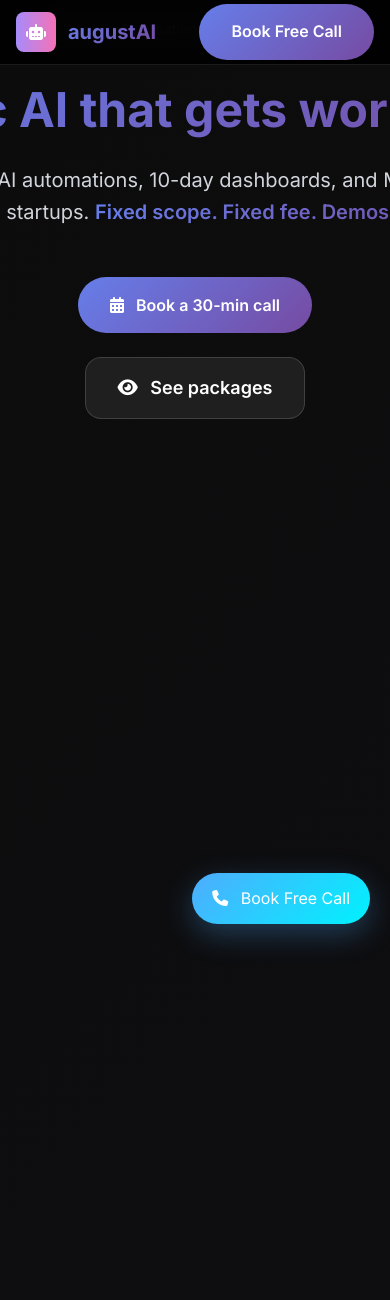
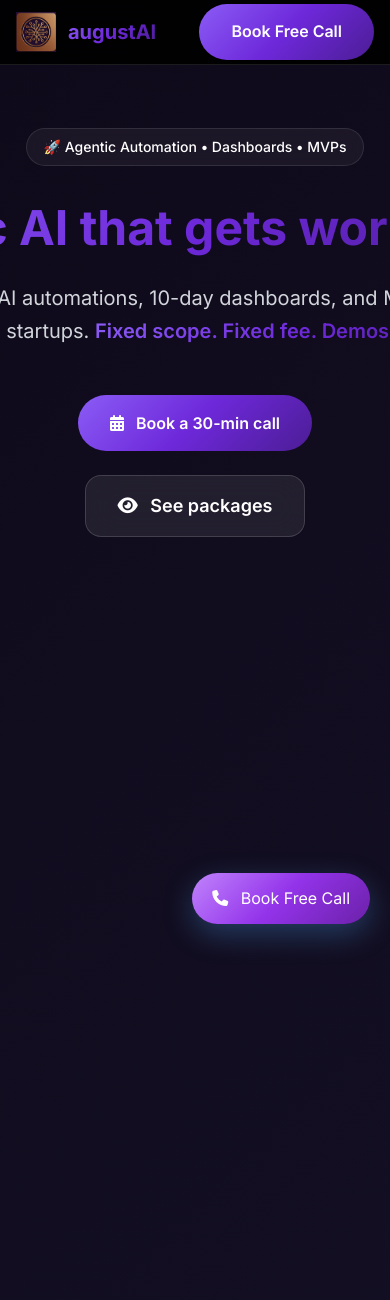
Before and after one commit to Nayab-zak/augustAI-wordpress, a PHP site: page / in a window 390 px wide; the page is wider, and only the part inside the window is pictured. Shown: the top 1300 px of that part. Run offline with PHP 8.4, Linux system fonts and the light colour scheme; data that the repository does not hold is empty.

Commit message:
Add secure configuration system with WordPress constants support theme and logo added

```diff
--- a/index.php
+++ b/index.php
@@ -7,10 +7,15 @@ require_once 'wp-config.php';
 <head>
     <meta charset="UTF-8">
     <meta name="viewport" content="width=device-width, initial-scale=1.0">
-    <title>augustAI — Agentic AI that gets work done</title>
+    <title>augustAI — Agentic AI that gets work done | Automation, Dashboards & MVPs</title>
     <meta name="description" content="We build agentic automations, dashboards in 10 days, and MVPs in 30 for SMEs and startups. Fixed scope. Fixed fee. Demos in week one.">
     <meta name="keywords" content="AI automation, agentic AI, dashboards, MVPs, Python automation, business intelligence">
     <meta name="author" content="augustAI">
+
+    <!-- Favicon -->
+    <link rel="icon" type="image/png" href="assets/augustai_logo_only.png">
+    <link rel="shortcut icon" href="assets/augustai_logo_only.png">
+    <link rel="apple-touch-icon" href="assets/augustai_logo_only.png">
 
     <!-- Open Graph / Facebook -->
     <meta property="og:type" content="website">
@@ -31,12 +36,17 @@ require_once 'wp-config.php';
 
     <style>
         :root {
-            --primary-gradient: linear-gradient(135deg, #667eea 0%, #764ba2 100%);
-            --secondary-gradient: linear-gradient(135deg, #f093fb 0%, #f5576c 100%);
-            --accent-gradient: linear-gradient(135deg, #4facfe 0%, #00f2fe 100%);
-            --dark-gradient: linear-gradient(135deg, #0c0c0c 0%, #1a1a2e 100%);
-            --card-gradient: linear-gradient(135deg, rgba(255,255,255,0.1) 0%, rgba(255,255,255,0.05) 100%);
-            --glow-color: rgba(103, 126, 234, 0.3);
+            --primary-gradient: linear-gradient(135deg, #8B5CF6 0%, #6D28D9 50%, #4C1D95 100%);
+            --secondary-gradient: linear-gradient(135deg, #A855F7 0%, #7C3AED 50%, #5B21B6 100%);
+            --accent-gradient: linear-gradient(135deg, #C084FC 0%, #9333EA 50%, #6B21A8 100%);
+            --dark-gradient: linear-gradient(135deg, #0F0A1A 0%, #1E1B3A 50%, #2D1B4E 100%);
+            --card-gradient: linear-gradient(135deg, rgba(139, 92, 246, 0.1) 0%, rgba(109, 40, 217, 0.05) 100%);
+            --glow-color: rgba(139, 92, 246, 0.4);
+            --purple-primary: #8B5CF6;
+            --purple-secondary: #6D28D9;
+            --purple-accent: #A855F7;
+            --purple-dark: #4C1D95;
+            --purple-light: #C084FC;
         }
 
         * {
@@ -94,9 +104,10 @@ require_once 'wp-config.php';
             position: absolute;
             width: 2px;
             height: 2px;
-            background: rgba(103, 126, 234, 0.6);
+            background: var(--purple-light);
             border-radius: 50%;
             animation: float 6s infinite linear;
+            box-shadow: 0 0 6px var(--purple-accent);
         }
 
         @keyframes float {
@@ -505,8 +516,8 @@ require_once 'wp-config.php';
         <div class="max-w-7xl mx-auto px-4 sm:px-6 lg:px-8">
             <div class="flex justify-between items-center h-16">
                 <div class="flex items-center space-x-3">
-                    <div class="w-10 h-10 bg-gradient-to-r from-purple-400 to-pink-400 rounded-lg flex items-center justify-center">
-                        <i class="fas fa-robot text-white"></i>
+                    <div class="w-10 h-10 rounded-lg flex items-center justify-center">
+                        <img src="assets/augustai_logo_only.png" alt="augustAI Logo" class="w-10 h-10 object-contain">
                     </div>
                     <span class="text-xl font-bold gradient-text">augustAI</span>
                 </div>
@@ -525,6 +536,11 @@ require_once 'wp-config.php';
     <!-- Hero Section -->
     <section class="relative min-h-screen flex items-center justify-center px-4">
         <div class="max-w-7xl mx-auto text-center">
+            <!-- Hero Logo -->
+            <div class="mb-8 fade-in">
+                <img src="assets/augustAI Logo Design on Purple Gradient.png" alt="augustAI - Agentic AI that gets work done" class="mx-auto h-24 md:h-32 object-contain opacity-90 hover:opacity-100 transition-opacity">
+            </div>
+
             <div class="inline-flex items-center px-4 py-2 bg-gradient-to-r from-purple-500/20 to-pink-500/20 rounded-full mb-8 glass">
                 <span class="text-sm font-medium">🚀 Agentic Automation • Dashboards • MVPs</span>
             </div>
@@ -934,8 +950,8 @@ require_once 'wp-config.php';
 
                 <div class="glass-card p-6 hover:scale-105 transition-all fade-in">
                     <div class="flex items-center mb-4">
-                        <div class="w-12 h-12 bg-gradient-to-r from-purple-400 to-pink-400 rounded-lg flex items-center justify-center mr-4">
-                            <i class="fas fa-robot text-white"></i>
+                        <div class="w-12 h-12 rounded-lg flex items-center justify-center mr-4 bg-gradient-to-r from-purple-400 to-pink-400">
+                            <img src="assets/augustai_logo_only.png" alt="augustAI" class="w-8 h-8 object-contain">
                         </div>
                         <div>
                             <h3 class="font-bold">Lead Qualification Bot</h3>
@@ -1201,8 +1217,8 @@ require_once 'wp-config.php';
         <div class="max-w-6xl mx-auto">
             <div class="flex flex-col md:flex-row justify-between items-center">
                 <div class="flex items-center space-x-3 mb-4 md:mb-0">
-                    <div class="w-10 h-10 bg-gradient-to-r from-purple-400 to-pink-400 rounded-lg flex items-center justify-center">
-                        <i class="fas fa-robot text-white"></i>
+                    <div class="w-10 h-10 rounded-lg flex items-center justify-center">
+                        <img src="assets/augustai_logo_only.png" alt="augustAI Logo" class="w-10 h-10 object-contain">
                     </div>
                     <span class="text-xl font-bold gradient-text">augustAI</span>
                 </div>
@@ -1228,11 +1244,20 @@ require_once 'wp-config.php';
         // Initialize particles
         function createParticles() {
             const container = document.getElementById('particles-container');
-            const particleCount = 50;
+            const particleCount = 100; // Increased from 50 to 100 for more stars
 
             for (let i = 0; i < particleCount; i++) {
                 const particle = document.createElement('div');
                 particle.className = 'particle';
+
+                // Random size for variety (small, medium, large stars)
+                const size = Math.random() < 0.7 ? 2 : Math.random() < 0.9 ? 3 : 4;
+                particle.style.width = size + 'px';
+                particle.style.height = size + 'px';
+
+                // Random opacity for twinkling effect
+                particle.style.opacity = Math.random() * 0.8 + 0.2;
+
                 particle.style.left = Math.random() * 100 + '%';
                 particle.style.animationDelay = Math.random() * 6 + 's';
                 particle.style.animationDuration = (Math.random() * 3 + 6) + 's';
```
Also changed, not shown: index.html (+43 -9 lines), wp-config-constants.php (added, +52 -0 lines), assets/augustAI Logo Design on Purple Gradient.png (added), assets/augustai_logo_only.png (added).
